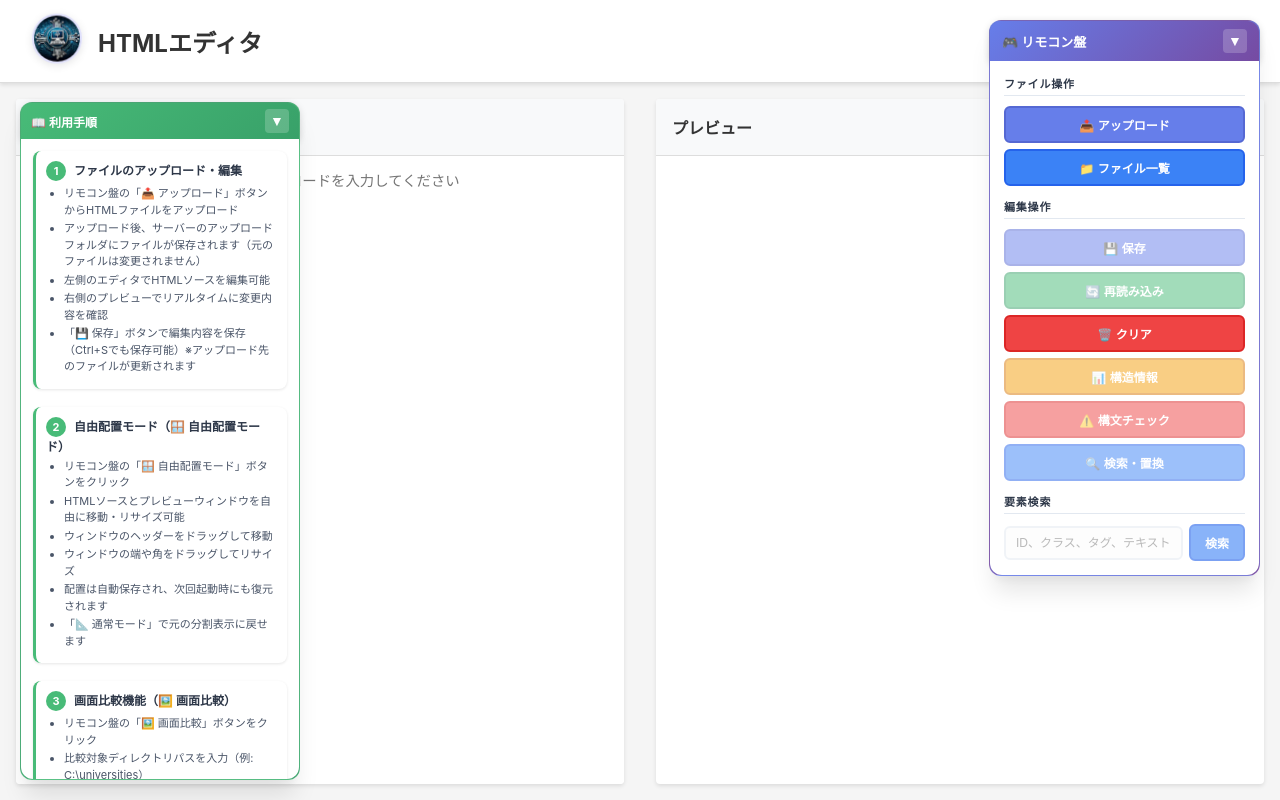
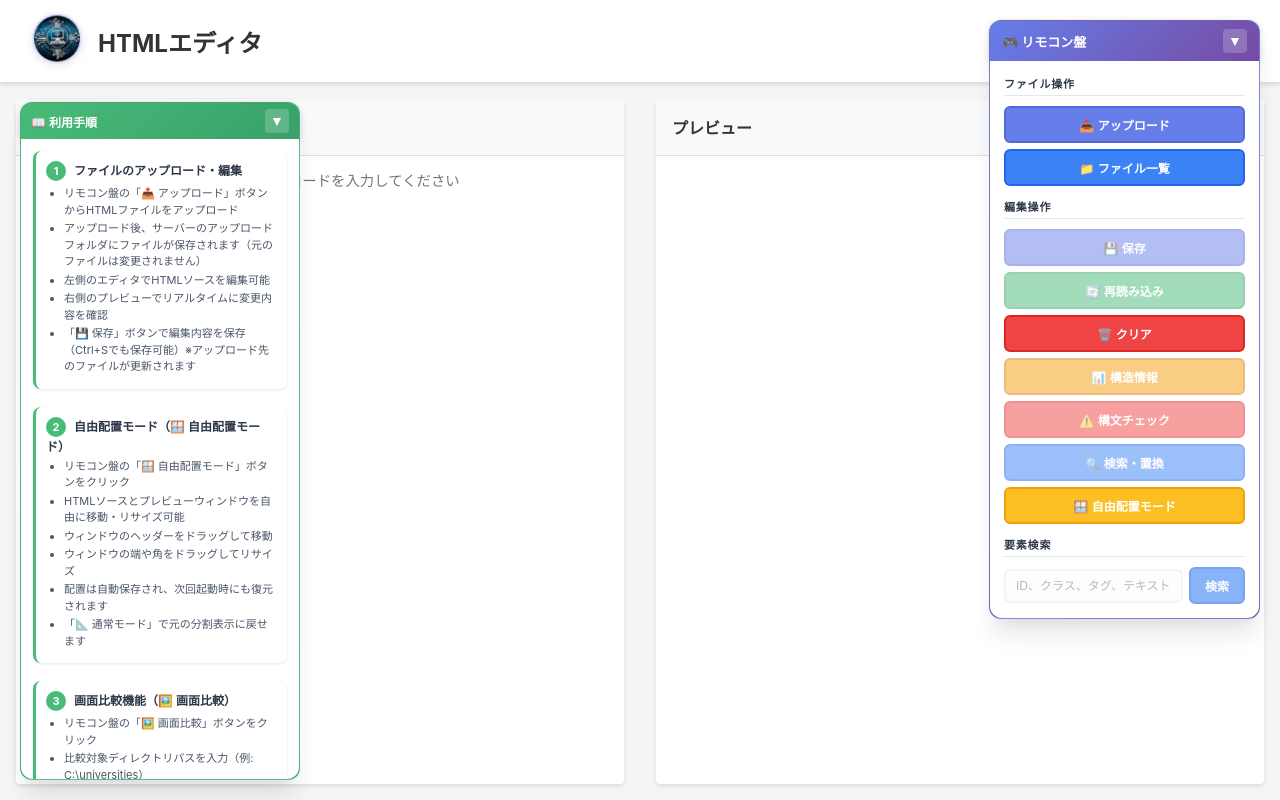
Before and after one commit to kensudogit/html, a React (Vite) app in the folder frontend/: page / in a window 1280 px wide. Built offline with nearby package versions, Linux system fonts and the light colour scheme; no server answers.

Commit message:
自由配置モード機能を実装（ドラッグ&ドロップとリサイズ機能を追加）

```diff
--- a/frontend/src/components/HTMLEditor.css
+++ b/frontend/src/components/HTMLEditor.css
@@ -124,6 +124,11 @@
   display: flex;
   flex: 1;
   overflow: hidden;
+  position: relative;
+}
+
+.html-editor-content.free-mode {
+  overflow: visible;
 }
 
 .editor-panel,
@@ -136,6 +141,41 @@
   border-radius: 4px;
   box-shadow: 0 2px 4px rgba(0, 0, 0, 0.1);
   overflow: hidden;
+  position: relative;
+}
+
+.html-editor-content.free-mode .editor-panel,
+.html-editor-content.free-mode .preview-panel {
+  margin: 0;
+  min-width: 300px;
+  min-height: 200px;
+}
+
+.html-editor-content.free-mode .editor-panel.dragging,
+.html-editor-content.free-mode .preview-panel.dragging {
+  opacity: 0.8;
+  cursor: move;
+}
+
+.html-editor-content.free-mode .editor-panel.resizing,
+.html-editor-content.free-mode .preview-panel.resizing {
+  cursor: nwse-resize;
+}
+
+.panel-resize-handle {
+  position: absolute;
+  bottom: 0;
+  right: 0;
+  width: 20px;
+  height: 20px;
+  background: rgba(99, 102, 241, 0.3);
+  cursor: nwse-resize;
+  z-index: 10;
+  border-radius: 4px 0 4px 0;
+}
+
+.panel-resize-handle:hover {
+  background: rgba(99, 102, 241, 0.5);
 }
 
 .editor-panel h2,
--- a/frontend/src/components/HTMLEditor.tsx
+++ b/frontend/src/components/HTMLEditor.tsx
@@ -19,8 +19,26 @@ const HTMLEditor: React.FC = () => {
   const [showValidateModal, setShowValidateModal] = useState<boolean>(false)
   const [showSearchModal, setShowSearchModal] = useState<boolean>(false)
   const [showFileListModal, setShowFileListModal] = useState<boolean>(false)
+  const [freeMode, setFreeMode] = useState<boolean>(() => {
+    const saved = localStorage.getItem('htmlEditorFreeMode')
+    return saved === 'true'
+  })
+  const [panelPositions, setPanelPositions] = useState<{
+    editor: { x: number; y: number; width: number; height: number }
+    preview: { x: number; y: number; width: number; height: number }
+  }>(() => {
+    const saved = localStorage.getItem('htmlEditorPanelPositions')
+    return saved ? JSON.parse(saved) : {
+      editor: { x: 0, y: 0, width: 600, height: 400 },
+      preview: { x: 620, y: 0, width: 600, height: 400 }
+    }
+  })
+  const [draggingPanel, setDraggingPanel] = useState<'editor' | 'preview' | null>(null)
+  const [resizingPanel, setResizingPanel] = useState<'editor' | 'preview' | null>(null)
   const fileInputRef = useRef<HTMLInputElement>(null)
   const iframeRef = useRef<HTMLIFrameElement>(null)
+  const editorPanelRef = useRef<HTMLDivElement>(null)
+  const previewPanelRef = useRef<HTMLDivElement>(null)
 
   useEffect(() => {
     // プレビューを更新
@@ -202,6 +220,84 @@ const HTMLEditor: React.FC = () => {
     // 実際のハイライトはSearchModal内で処理される
   }
 
+  const toggleFreeMode = () => {
+    const newFreeMode = !freeMode
+    setFreeMode(newFreeMode)
+    localStorage.setItem('htmlEditorFreeMode', String(newFreeMode))
+  }
+
+  // 自由配置モード用のドラッグハンドラー
+  const handlePanelMouseDown = (panel: 'editor' | 'preview', e: React.MouseEvent) => {
+    if (!freeMode || (e.target as HTMLElement).closest('.panel-resize-handle')) return
+    setDraggingPanel(panel)
+    e.preventDefault()
+  }
+
+  // 自由配置モード用のリサイズハンドラー
+  const handleResizeMouseDown = (panel: 'editor' | 'preview', e: React.MouseEvent) => {
+    if (!freeMode) return
+    setResizingPanel(panel)
+    e.preventDefault()
+    e.stopPropagation()
+  }
+
+  // マウス移動とマウスアップのハンドラー
+  useEffect(() => {
+    if (!freeMode || (!draggingPanel && !resizingPanel)) return
+
+    const handleMouseMove = (e: MouseEvent) => {
+      if (draggingPanel) {
+        setPanelPositions(prev => ({
+          ...prev,
+          [draggingPanel]: {
+            ...prev[draggingPanel],
+            x: e.clientX - prev[draggingPanel].width / 2,
+            y: e.clientY - 50, // ヘッダー分を考慮
+          }
+        }))
+      } else if (resizingPanel) {
+        const panel = resizingPanel
+        setPanelPositions(prev => {
+          const rect = panel === 'editor'
+            ? editorPanelRef.current?.getBoundingClientRect()
+            : previewPanelRef.current?.getBoundingClientRect()
+          if (rect) {
+            return {
+              ...prev,
+              [panel]: {
+                ...prev[panel],
+                width: Math.max(300, e.clientX - rect.left),
+                height: Math.max(200, e.clientY - rect.top),
+              }
+            }
+          }
+          return prev
+        })
+      }
+    }
+
+    const handleMouseUp = () => {
+      setDraggingPanel(null)
+      setResizingPanel(null)
+      localStorage.setItem('htmlEditorPanelPositions', JSON.stringify(panelPositions))
+    }
+
+    document.addEventListener('mousemove', handleMouseMove)
+    document.addEventListener('mouseup', handleMouseUp)
+
+    return () => {
+      document.removeEventListener('mousemove', handleMouseMove)
+      document.removeEventListener('mouseup', handleMouseUp)
+    }
+  }, [freeMode, draggingPanel, resizingPanel, panelPositions])
+
+  // パネル位置を保存
+  useEffect(() => {
+    if (freeMode && panelPositions) {
+      localStorage.setItem('htmlEditorPanelPositions', JSON.stringify(panelPositions))
+    }
+  }, [freeMode, panelPositions])
+
   return (
     <div className="html-editor">
       <RemoteControl
@@ -215,6 +311,8 @@ const HTMLEditor: React.FC = () => {
         onSearch={handleSearch}
         onShowFileList={handleShowFileList}
         onSearchElement={handleSearchElement}
+        onToggleFreeMode={toggleFreeMode}
+        freeMode={freeMode}
       />
       <UsageGuide />
       <header className="html-editor-header">
@@ -256,9 +354,27 @@ const HTMLEditor: React.FC = () => {
         </div>
       )}
 
-      <div className="html-editor-content">
-        <div className="editor-panel">
-          <h2>エディタ</h2>
+      <div className={`html-editor-content ${freeMode ? 'free-mode' : ''}`}>
+        <div
+          ref={editorPanelRef}
+          className={`editor-panel ${draggingPanel === 'editor' ? 'dragging' : ''} ${resizingPanel === 'editor' ? 'resizing' : ''}`}
+          style={freeMode ? {
+            position: 'absolute',
+            left: `${panelPositions.editor.x}px`,
+            top: `${panelPositions.editor.y}px`,
+            width: `${panelPositions.editor.width}px`,
+            height: `${panelPositions.editor.height}px`,
+            zIndex: draggingPanel === 'editor' ? 1000 : 1,
+          } : {}}
+          onMouseDown={(e) => handlePanelMouseDown('editor', e)}
+        >
+          <h2 style={{ cursor: freeMode ? 'move' : 'default' }}>エディタ</h2>
+          {freeMode && (
+            <div
+              className="panel-resize-handle"
+              onMouseDown={(e) => handleResizeMouseDown('editor', e)}
+            />
+          )}
           <textarea
             value={content}
             onChange={handleContentChange}
@@ -266,8 +382,26 @@ const HTMLEditor: React.FC = () => {
             placeholder="HTMLファイルを選択するか、直接HTMLコードを入力してください"
           />
         </div>
-        <div className="preview-panel">
-          <h2>プレビュー</h2>
+        <div
+          ref={previewPanelRef}
+          className={`preview-panel ${draggingPanel === 'preview' ? 'dragging' : ''} ${resizingPanel === 'preview' ? 'resizing' : ''}`}
+          style={freeMode ? {
+            position: 'absolute',
+            left: `${panelPositions.preview.x}px`,
+            top: `${panelPositions.preview.y}px`,
+            width: `${panelPositions.preview.width}px`,
+            height: `${panelPositions.preview.height}px`,
+            zIndex: draggingPanel === 'preview' ? 1000 : 1,
+          } : {}}
+          onMouseDown={(e) => handlePanelMouseDown('preview', e)}
+        >
+          <h2 style={{ cursor: freeMode ? 'move' : 'default' }}>プレビュー</h2>
+          {freeMode && (
+            <div
+              className="panel-resize-handle"
+              onMouseDown={(e) => handleResizeMouseDown('preview', e)}
+            />
+          )}
           <iframe
             ref={iframeRef}
             srcDoc={previewContent}
--- a/frontend/src/components/RemoteControl.tsx
+++ b/frontend/src/components/RemoteControl.tsx
@@ -12,6 +12,8 @@ interface RemoteControlProps {
   onSearch: () => void
   onShowFileList: () => void
   onSearchElement: (query: string) => void
+  onToggleFreeMode?: () => void
+  freeMode?: boolean
 }
 
 const RemoteControl: React.FC<RemoteControlProps> = ({
@@ -25,6 +27,8 @@ const RemoteControl: React.FC<RemoteControlProps> = ({
   onSearch,
   onShowFileList,
   onSearchElement,
+  onToggleFreeMode,
+  freeMode = false,
 }) => {
   const [collapsed, setCollapsed] = useState<boolean>(false)
   const [position, setPosition] = useState<{ x: number; y: number } | null>(null)
@@ -266,6 +270,20 @@ const RemoteControl: React.FC<RemoteControlProps> = ({
               >
                 🔍 検索・置換
               </button>
+              {onToggleFreeMode && (
+                <button
+                  className="btn btn-warning"
+                  onClick={onToggleFreeMode}
+                  style={{
+                    fontWeight: 600,
+                    background: freeMode ? '#f59e0b' : '#fbbf24',
+                    border: `2px solid ${freeMode ? '#d97706' : '#f59e0b'}`,
+                    color: 'white',
+                  }}
+                >
+                  {freeMode ? '📐 通常モード' : '🪟 自由配置モード'}
+                </button>
+              )}
             </div>
           </div>
 
```
Also changed, not shown: 1 other file (tests, documents, lock files or other folders).
